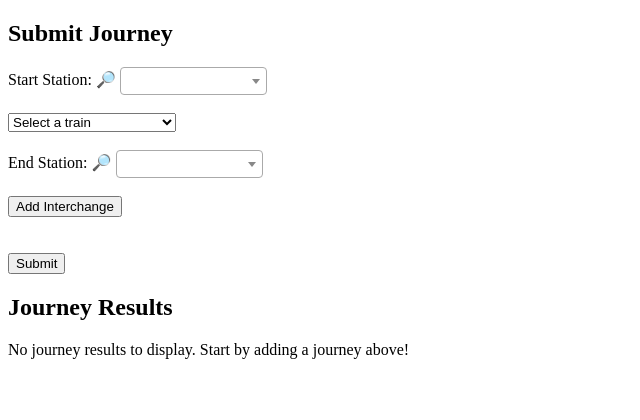
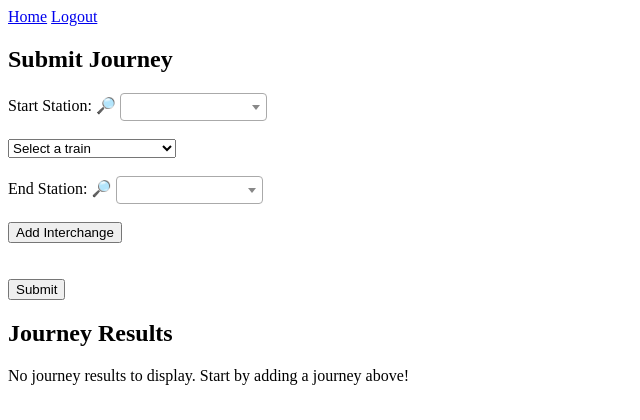
Before and after one commit to Superfinnee/AT3_SE_HSC_2026, a Flask app: page / in a window 1280 px wide. Shown: the top 420 px of the page, without its empty margins (0-640 px from the left). Run offline with Flask 3, Linux system fonts and the light colour scheme; the visitor is signed in with stand-in values (Sample User, id 1); data comes from the database, SQL or seed files in the repository; data that the repository does not hold is empty; some libraries are stand-ins or nearby versions.

Commit message:
Added ability to log out

```diff
--- a/app.py
+++ b/app.py
@@ -156,6 +156,11 @@ def confirm_email(token):
     flash("Email confirmed! You can now log in.", "success")
     return redirect(url_for('login'))
 
+@app.route('/logout', methods=['POST'])
+def logout():
+    session.clear()
+    flash("You have been logged out.", "success")
+    return redirect(url_for('login'))
 
 @app.route('/')
 def index():
--- a/templates/layout.html
+++ b/templates/layout.html
@@ -23,6 +23,10 @@
         {% endif %}
         {% endwith %}
     </div>
+    <div class="buttons">
+        <a href="{{ url_for('index') }}">Home</a>
+        <a href="{{ url_for('logout') }}">Logout</a>
+    </div>
 
     {% block body %}
     {% endblock %}
```
